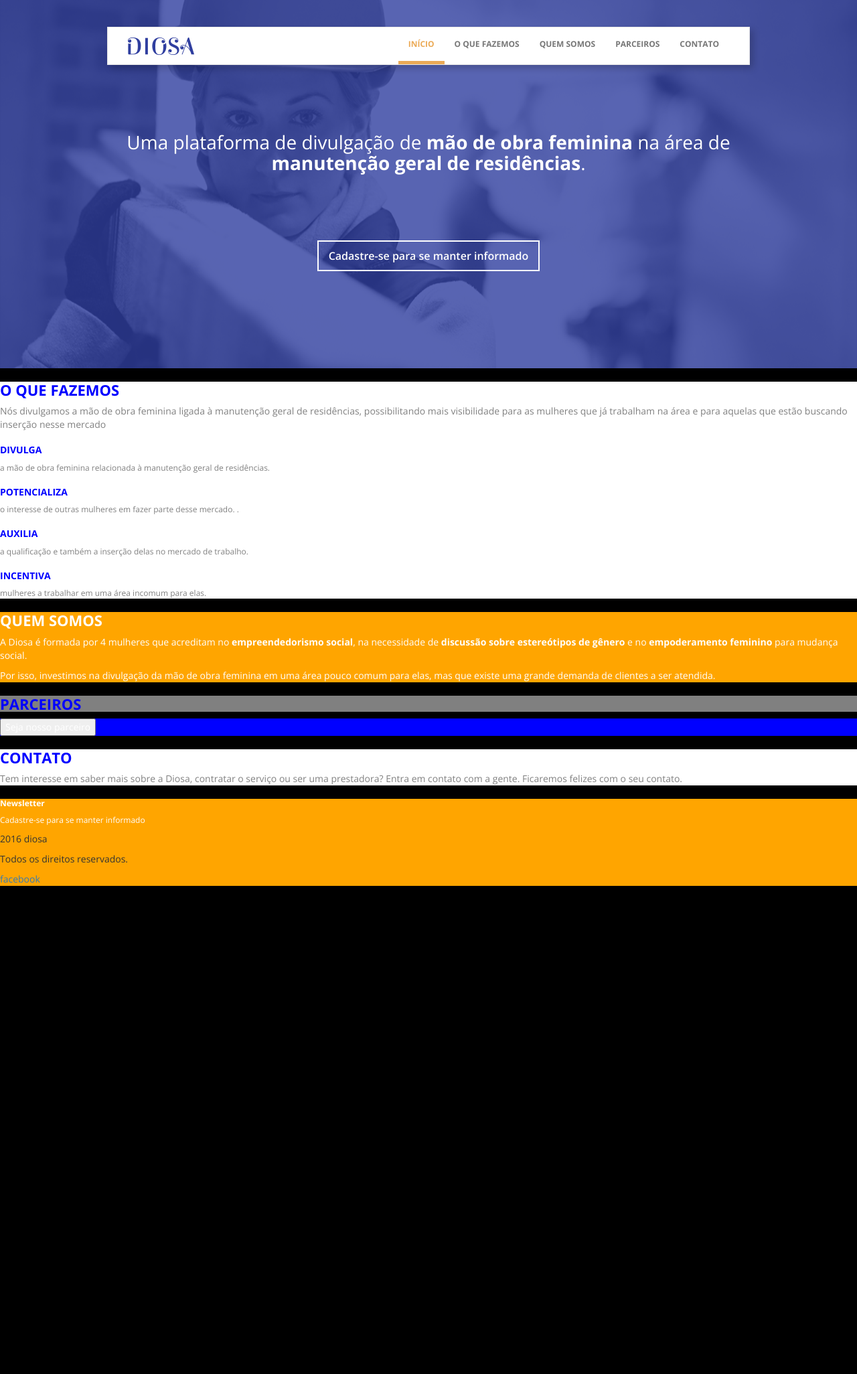
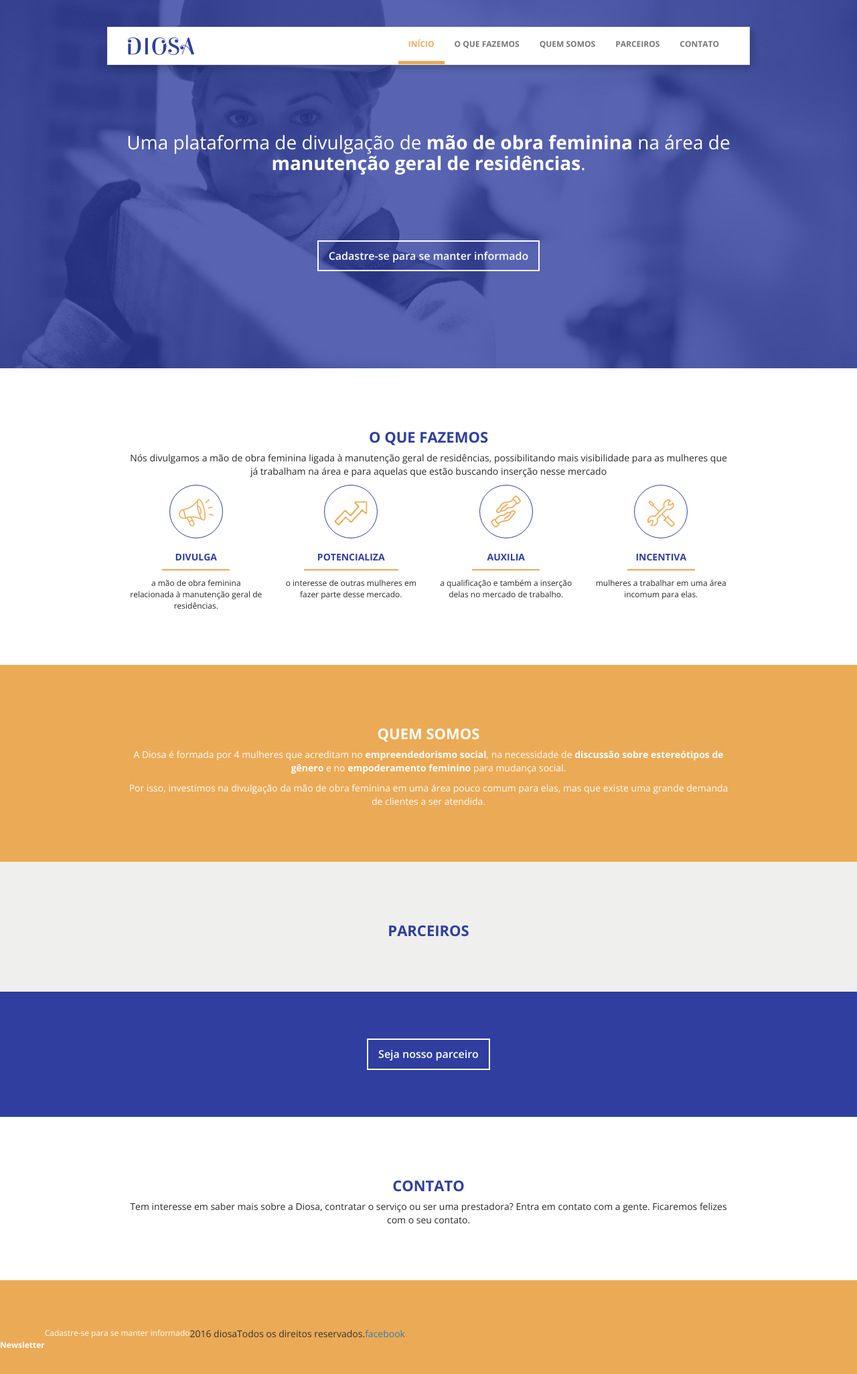
Before and after one commit to anaschwendler/diosa, a Jekyll site: the page built from index.html, in a window 1280 px wide. Shown: the whole page at 67% size. Built offline with Jekyll 4.4.1, drawn with Linux system fonts in a browser that asks for light colours; before the commit the page ends 1323 px from its top, so only the background shows below that.

Commit message:
More sections, patterns and stuff

```diff
--- /dev/null
+++ b/Gemfile
@@ -0,0 +1,3 @@
+source 'https://rubygems.org'
+
+gem 'github-pages'
--- a/_includes/footer.html
+++ b/_includes/footer.html
@@ -1,11 +1,11 @@
 <footer class="bg-orange">
-    <h2 class="font-bold form-font-size fg-white">Newsletter</h2>
-    <p class="font-normal form-font-size fg-white">Cadastre-se para se manter informado</p>
+    <h2 class="font-bold form-font-size fg-white f-left">Newsletter</h2>
+    <p class="font-normal form-font-size fg-white f-left">Cadastre-se para se manter informado</p>
 
-    <p>2016 diosa</p>
-    <p>Todos os direitos reservados.</p>
+    <p class="f-left">2016 diosa</p>
+    <p class="f-left">Todos os direitos reservados.</p>
 
-    <a href="https://www.facebook.com/diosamjm/?fref=ts">facebook   </a>
+    <a  class="f-left" href="https://www.facebook.com/diosamjm/?fref=ts">facebook</a>
 </footer>
 
 <script src="href="{{ "/js/bootstrap.min.js" | prepend: site.baseurl }}""></script>
--- a/_includes/head.html
+++ b/_includes/head.html
@@ -4,6 +4,7 @@
   <meta name="viewport" content="width=device-width, initial-scale=1">
 
   <title>{% if page.title %}{{ page.title | escape }}{% else %}{{ site.title | escape }}{% endif %}</title>
+
   <meta name="description" content="{% if page.excerpt %}{{ page.excerpt | strip_html | strip_newlines | truncate: 160 }}{% else %}{{ site.description }}{% endif %}">
 
   <link rel="stylesheet" href="{{ "/css/bootstrap.min.css" | prepend: site.baseurl }}">
--- a/_sass/_base.scss
+++ b/_sass/_base.scss
@@ -43,35 +43,43 @@
 }
 
 .fg-white {
-    color: white;
+    color: $base-white;
 }
 
 .fg-gray {
-    color: gray;
+    color: $base-gray;
+}
+
+.fg-light-gray {
+    color: $base-light-gray;
 }
 
 .fg-blue {
-    color: blue;
+    color: $base-blue;
 }
 
 .fg-orange {
-    color: orange;
+    color: $base-orange;
 }
 
 .bg-white {
-    background-color: white;
+    background-color: $base-white;
 }
 
 .bg-gray {
-    background-color: gray;
+    background-color: $base-gray;
+}
+
+.bg-light-gray {
+    background-color: $base-light-gray;
 }
 
 .bg-blue {
-    background-color: blue;
+    background-color: $base-blue;
 }
 
 .bg-orange {
-    background-color: orange;
+    background-color: $base-orange;
 }
 
 .f-left {
--- a/_sass/_layout.scss
+++ b/_sass/_layout.scss
@@ -62,3 +62,35 @@ h1 {
     border-color: white;
     text-decoration: underline;
 }
+
+section, footer {
+    padding: 70px 0px;
+}
+
+.container-section {
+    width: 70%;
+    margin: 0 auto;
+}
+
+.pilar-circle {
+    border: 1px solid $base-blue;
+    height: 80px;
+    width: 80px;
+    border-radius: 50%;
+    margin: auto;
+    .pilar-img {
+        padding: 20px 5px;
+        &.helps {
+            padding: 15px;
+        }
+    }
+}
+
+.border-subtitle {
+    border-bottom: 2px solid $base-orange;
+    width: 50%;
+    margin: 10px auto;
+    &.pot {
+        width: 70%;
+    }
+}
--- a/css/main.scss
+++ b/css/main.scss
@@ -25,6 +25,7 @@ $form-font-size: 12px;
 
 $base-white: #ffffff;
 $base-gray: #282828;
+$base-light-gray: #efefed;
 $base-blue: #2f3e9f;
 $base-orange: #ebaa56;
 
--- a/index.html
+++ b/index.html
@@ -2,47 +2,76 @@
 layout: default
 ---
 
-<section class="we-do bg-white">
+<section class="we-do bg-white ta-c">
+    <div class="container-section">
         <h2 class="font-bold title-font-size fg-blue tt-u">{{ site.we_do }}</h2>
         <p class="font-normal content-font-size fg-gray">{{ site.description_we_do }}</p>
-
-    <div class="pilares">
-            <div class="spread">
+        <div class="row pilares">
+                <div class="col-xs-3 spread">
+                    <div class="pilar-circle">
+                        <img alt="Divulga" class="pilar-img" src="{{ site.baseurl }}/img/spread.png">
+                    </div>
+                    <div class="border-subtitle">
                         <h3 class="font-bold subtitle-font-size fg-blue tt-u">divulga</h3>
+                    </div>
                     <p class="font-normal subcontent-font-size fg-gray">{{ site.spread }}</p>
                 </div>
-            <div class="potencialize">
+                <div class="col-xs-3 potencialize">
+                    <div class="pilar-circle">
+                        <img alt="Potencializa" class="pilar-img" src="{{ site.baseurl }}/img/potencialize.png">
+                    </div>
+                    <div class="border-subtitle pot">
                         <h3 class="font-bold subtitle-font-size fg-blue tt-u">potencializa</h3>
-                    <p class="font-normal subcontent-font-size fg-gray">{{ site.potencialize }}.</p>
                     </div>
-            <div class="helps">
+                    <p class="font-normal subcontent-font-size fg-gray">{{ site.potencialize }}</p>
+                </div>
+                <div class="col-xs-3 helps">
+                <div class="pilar-circle">
+                        <img alt="Auxilia" class="pilar-img helps" src="{{ site.baseurl }}/img/helps.png">
+                    </div>
+                    <div class="border-subtitle">
                         <h3 class="font-bold subtitle-font-size fg-blue tt-u">auxilia</h3>
+                    </div>
                     <p class="font-normal subcontent-font-size fg-gray">{{ site.helps }}</p>
                 </div>
-            <div class="encourage">
+                <div class="col-xs-3 encourage">
+                    <div class="pilar-circle">
+                        <img alt="Incentiva" class="pilar-img" src="{{ site.baseurl }}/img/encourage.png">
+                    </div>
+                    <div class="border-subtitle">
                         <h3 class="font-bold subtitle-font-size fg-blue tt-u">incentiva</h3>
+                    </div>
                     <p class="font-normal subcontent-font-size fg-gray">{{ site.encourage }}</p>
+                </div>
         </div>
     </div>
 </section>
 
-<section class="we-are bg-orange">
+<section class="we-are bg-orange ta-c">
+    <div class="container-section">
         <h2 class="font-bold title-font-size fg-white tt-u">{{ site.we_are }}</h2>
         <p class="font-normal content-font-size fg-white">A Diosa é formada por 4 mulheres que acreditam no <span class="font-bold">empreendedorismo social</span>, na necessidade de <span class="font-bold">discussão sobre estereótipos de gênero</span> e no <span class="font-bold">empoderamento feminino</span> para mudança social.</p>
         <p class="font-normal content-font-size fg-white">Por isso, investimos na divulgação da mão de obra feminina em uma área pouco comum para elas, mas que existe uma grande demanda de clientes a ser atendida.</p>
+    </div>
 </section>
 
-<section class="partners bg-gray">
+<section class="partners bg-light-gray ta-c">
     <h2 class="font-bold title-font-size fg-blue tt-u">{{ site.partners }}</h2>
 </section>
 
-<section class="be-partner bg-blue">
-    <button class="fg-white">{{ site.be_partner }}</button>
+<section class="be-partner bg-blue ta-c">
+    <div class="ta-c">
+        <button type="button" class="btn btn-default font-semibold main-button-font-size">
+            {{ site.be_partner }}
+        </button>
+    </div>
 </section>
 
-<section class="contact bg-white">
+<section class="contact bg-white ta-c">
+    <div class="container-section">
         <h2 class="font-bold title-font-size fg-blue tt-u">{{ site.contact }}</h2>
         <p class="font-normal content-font-size fg-gray">{{ site.description_contact }}</p>
+    </div>
 </section>
 
 <!--   <p class="rss-subscribe">subscribe <a href="{{ "/feed.xml" | prepend: site.baseurl }}">via RSS</a></p> -->
```
Also changed, not shown: img/encourage.png (renamed from img/incentiva.png), img/helps.png (renamed from img/auxilia.png), img/potencialize.png (renamed from img/potencializa.png), img/spread.png (renamed from img/divulga.png). Lines whose indentation alone changed are shown as unchanged.
